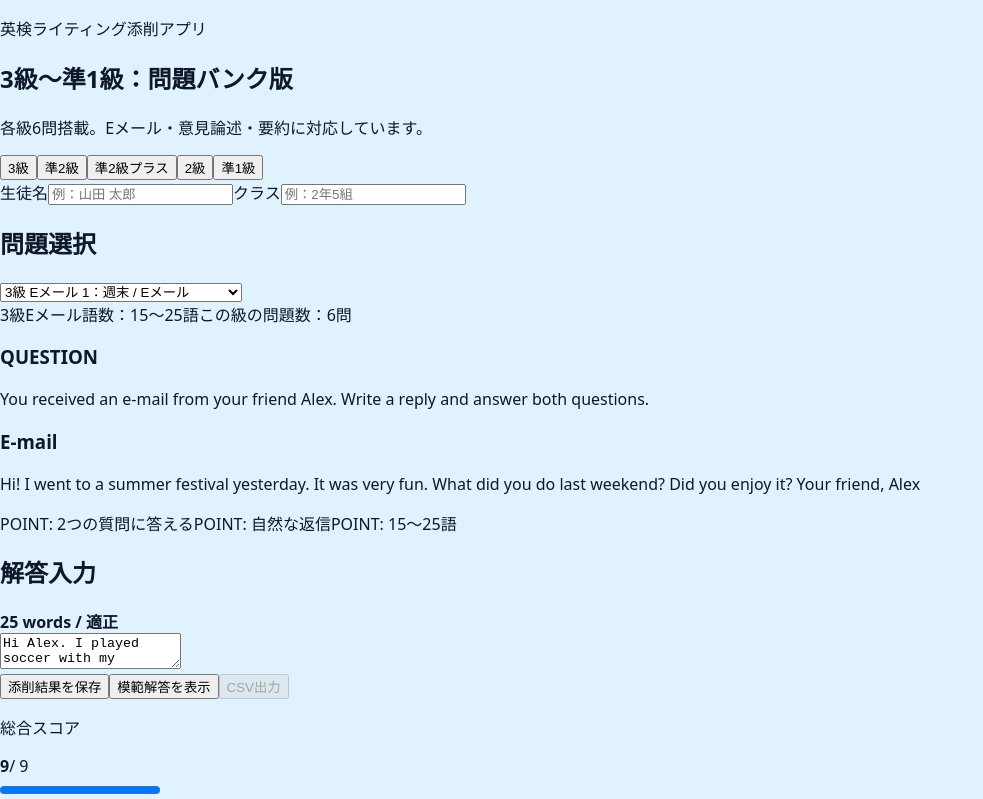
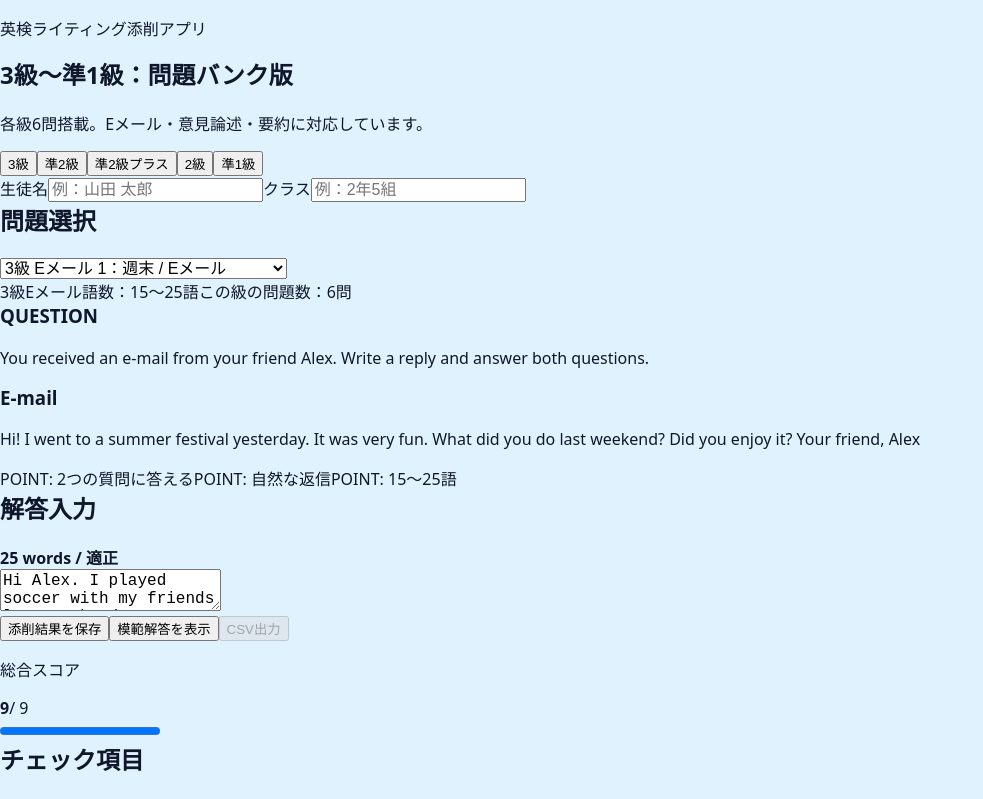
Before and after one commit to ikuyasuwa-sys/eiken-writing-app, a React (Vite) app: page / in a window 1280 px wide. Shown: the top 799 px of the page, without its empty margins (0-983 px from the left). Built offline with nearby package versions, Linux system fonts and the light colour scheme.

Commit message:
Update style.css

```diff
--- a/src/style.css
+++ b/src/style.css
@@ -1,6 +1,7 @@
 body {
   margin: 0;
-  font-family: system-ui, -apple-system, BlinkMacSystemFont, "Segoe UI", sans-serif;
+  font-family: system-ui, -apple-system, BlinkMacSystemFont,
+    "Segoe UI", sans-serif;
   background: #e0f2fe;
   color: #0f172a;
 }
@@ -12,3 +13,15 @@ body {
 button {
   cursor: pointer;
 }
+
+input,
+select,
+textarea {
+  font-size: 16px;
+}
+
+h1,
+h2,
+h3 {
+  margin-top: 0;
+}
```
